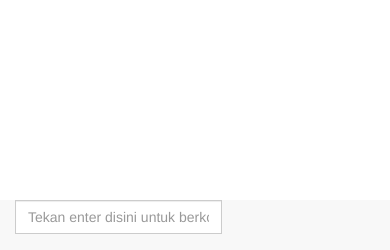
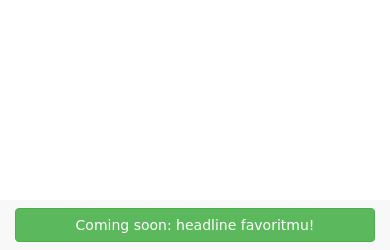
Before and after one commit to remoteworkerid/giwangan, a Flask app: template web_app/templates/index.html in a window 390 px wide. Shown: the part 594-844 px from the top of the page. Run offline with Flask 2, Linux system fonts and the light colour scheme; a user stored in the database is signed in; tables that the repository leaves empty hold one stand-in row (values such as "Sample post"); the template is opened without the code that fills it: most values are stand-ins (such as "Sample title", 1, 10 or a date in 2020); some libraries are stand-ins or nearby versions; some web fonts are replaced.

Commit message:
Only show comment in page subtype
BACKLOG:
- Need to add member who view certain page
- Probably need to fix the vertical alignment of brand logo when in mobile
- Custom Home Admin and POC for create article based on keyword
- Url for page is not getting updated to safe url (?)
- Allow the use of external image as feature image
- Nawarin berita politik,"Anies/sandi atau Ahok/Djarot? Islam moderat/liberal?" bwahaha
- Twitter/Facebook/LinkedIn bot
- Indonesia locale for humanize
- keyword field for SEO purposes
- soccer API! News!
- fix SERVER_NAME in localhost
- tambahkan back to top icon in footer
- bootstrap init for psql
- Need better prod/dev setup
- spice Up NM brand
- / for with Home Icon Menu
- Prepare until ready for NM
- CAN DB AUTO GENERATED BY resetmigration.sh script?
- Need to remove that web_app reference in import. Not pretty
- Make the uploader be ajax friendly from ckeditor
- Excerpt for post to be shown in thumbnail (manual field?)
- show profile menu for authenticated user. For now, just hide it
- , view count

```diff
--- a/web_app/templates/base-template.html
+++ b/web_app/templates/base-template.html
@@ -208,6 +208,7 @@
         </div>
       </div>
       {% else %}
+        {% if page.subtype == 'page' %}
       <div class="row">
         <div class="col-xs-12 col-md-8">
           <div class="input-group">
@@ -223,6 +224,15 @@
           </div>
         </div>
       </div>
+        {% else %}
+        <div class="row">
+        <div class="col-xs-12 col-md-8">
+            <p class="navbar-btn btn-success btn center-block">
+            Coming soon: headline favoritmu!
+            </p>
+        </div>
+        </div>
+        {% endif %}
       {% endif %}
     </div>
   </div>
```
